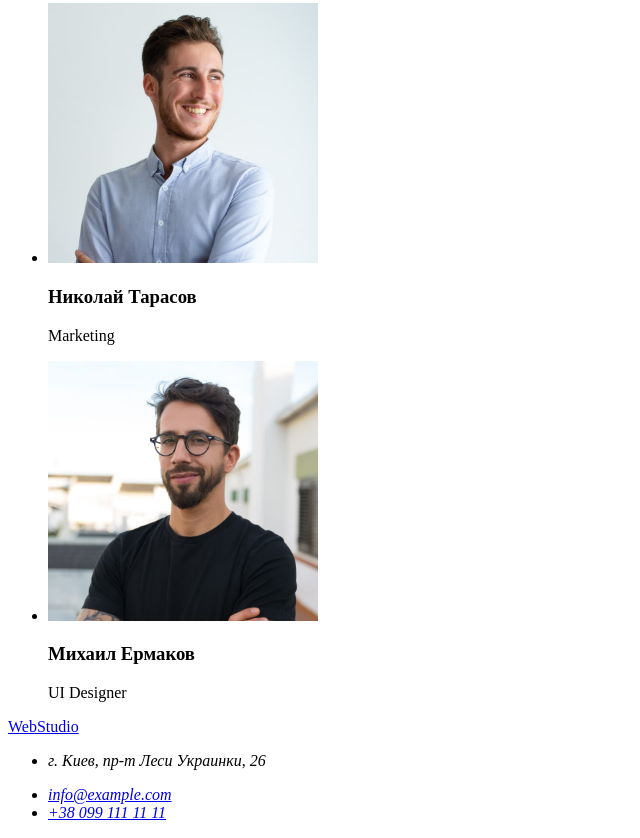
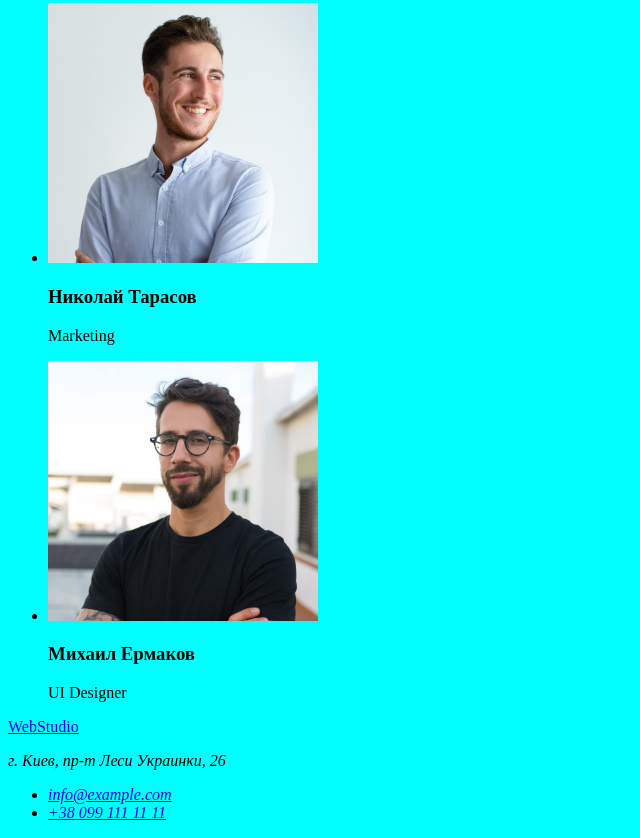
Before and after one commit to Lisunya/goit-markup-hw-01, a plain HTML site: page index.html in a window 1280 px wide. Shown: the part 2333-3171 px from the top of the page, without its empty margins (0-640 px from the left). Drawn offline with Linux system fonts and the light colour scheme.

Commit message:
полностью исправляет ДЗ 1

```diff
--- a/index.html
+++ b/index.html
@@ -1,6 +1,7 @@
 <!DOCTYPE html>
 <html lang="ru">
   <head>
+    <link rel="stylesheet" href="./css/styles.css" />
     <meta charset="UTF-8" />
     <meta http-equiv="X-UA-Compatible" content="IE=edge" />
     <meta name="viewport" content="width=device-width, initial-scale=1.0" />
@@ -130,8 +131,8 @@
     <footer>
       <a lang="en" href="/">WebStudio</a>
       <address id="contacts">
+        <p>г. Киев, пр-т Леси Украинки, 26</p>
         <ul>
-          <li><p>г. Киев, пр-т Леси Украинки, 26</p></li>
           <li><a href="mailto:info@example.com">info@example.com</a></li>
           <li><a href="tel:+380991111111">+38 099 111 11 11</a></li>
         </ul>
```
